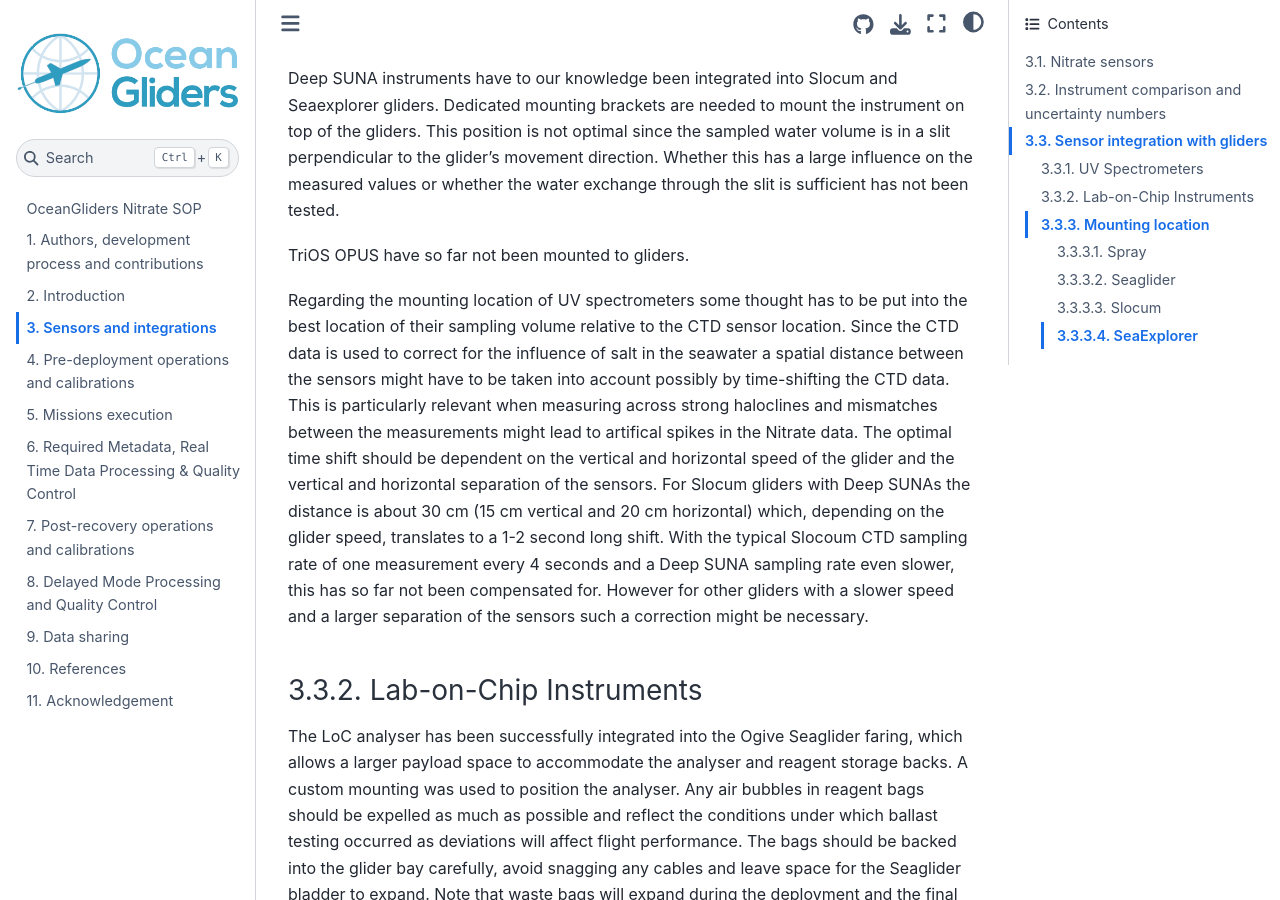
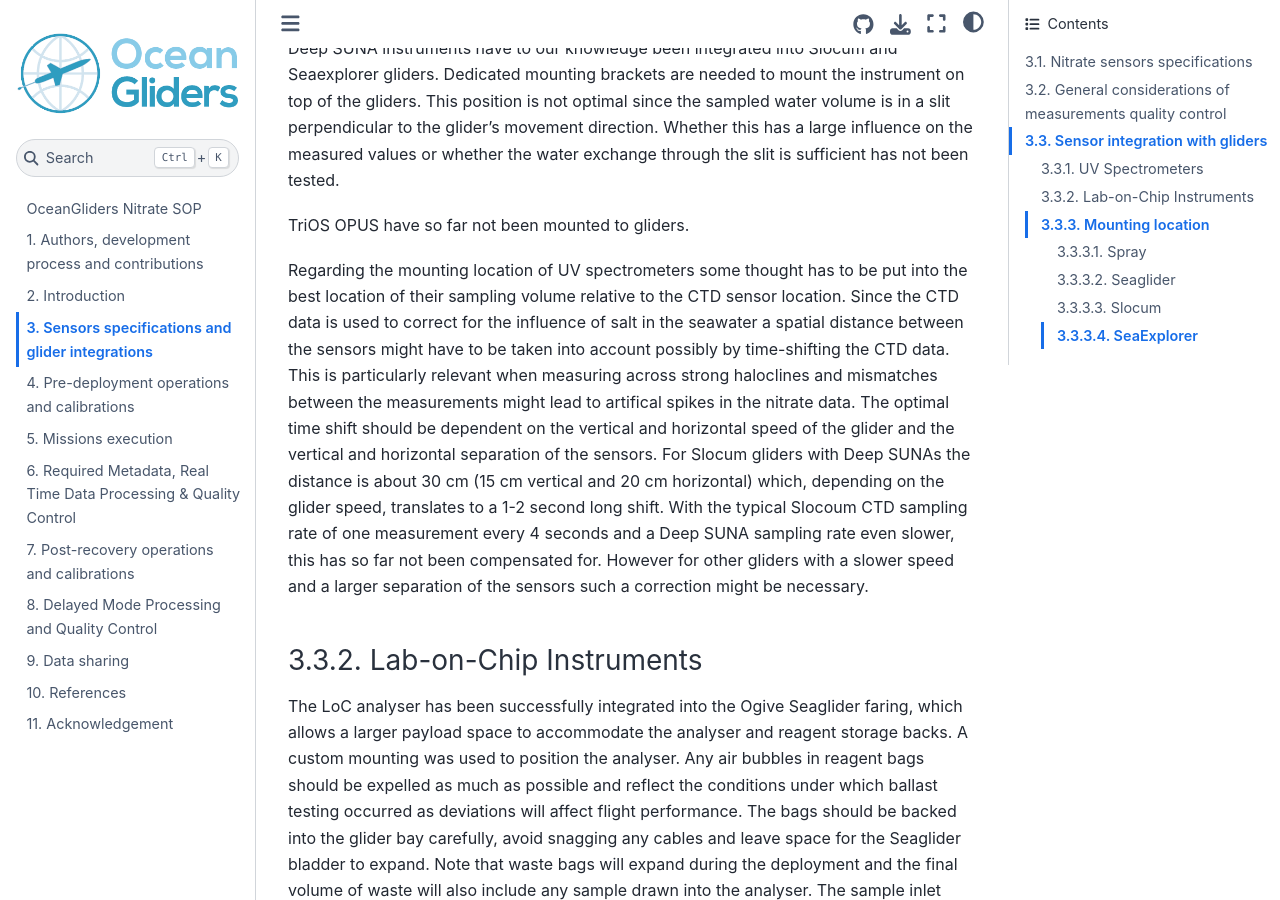
Before and after one commit to OceanGlidersCommunity/Nitrate_SOP, a Jupyter Book: the page built from sections/nitrate_sensors_integration.md, in a window 1280 px wide and 900 px high, scrolled down 6263 px. Built offline with Jupyter Book 1.0.4 settings and Sphinx 7.4.7 and the Sphinx Book theme 1.1.4, drawn with Linux system fonts in a browser that asks for light colours; cross-references to code outside the pages are shown as plain code; some of the changed text lies outside the part shown.

Commit message:
implement Anne's input
@gkrahmann you might want to check the modifications of the sections

```diff
--- a/sections/nitrate_sensors_integration.md
+++ b/sections/nitrate_sensors_integration.md
@@ -1,14 +1,14 @@
-# Sensors and integrations
+# Sensors specifications and glider integrations
 
-## Nitrate sensors
+## Nitrate sensors specifications
 
 ### UV Spectrometers
-To our knowledge there are currently at least two different instruments for UV spectroscopy Nitrate measurements in seawater, one manufactured by Sea-Bird Scientific (USA) called Deep SUNA and one by TriOS (Germany) called OPUS.
+To our knowledge there are currently at least two different instruments for UV spectroscopy nitrate measurements in seawater, one manufactured by Sea-Bird Scientific (USA) called Deep SUNA and one by TriOS (Germany) called OPUS.
 A similar instrument has been developed in China {cite}`Zhu2021` but is not yet commercially available.
 Deep SUNAs have been specially developed for use on gliders and Argo floats and have been in use now for several years with good experiences.
 OPUS instruments have been tested on floats within the [Euro-Argo project](https://www.euro-argo.eu) but not yet on gliders.
-Both instruments have a 10 mm sample path length in common as this appears to be optimal for the used light sources and spectral sensors and the Nitrate concentrations expected in seawater.
-Apart from these instruments there exists a larger number of submersible Nitrate sensors that are optimized for use in freshwater lakes and rivers or for monitoring wastewater (e.g. by [YSI](https://www.ysi.com/parameters/nitrate); by [Xylem](https://www.xylemanalytics.com/en/products/listing-wtw-process-all)).
+Both instruments have a 10 mm sample path length in common as this appears to be optimal for the used light sources and spectral sensors and the nitrate concentrations expected in seawater.
+Apart from these instruments there exists a larger number of submersible nitrate sensors that are optimized for use in freshwater lakes and rivers or for monitoring wastewater (e.g. by [YSI](https://www.ysi.com/parameters/nitrate); by [Xylem](https://www.xylemanalytics.com/en/products/listing-wtw-process-all)).
 Whether these could be modified for use in seawater and on gliders is not known.
 
 #### Sea-Bird Scientific Deep SUNA
@@ -21,7 +21,7 @@ This modified instrument relied on external power and thus was able to have a mu
 The SUNA was further developed into the Deep SUNA which was optimized for the use on autonomous vehicles like gliders or floats with a pressure rating of 2000 dbar and a large internal memory (see also {cite}`Johnson2018`).
 
 All these instruments share the same basic configuration with a Deuterium UV lamp and a 256 channel UV spectrometer covering the wavelengths from 190 to 370 nm.
-Their internal processor is capable of not only storing the measured spectra but also of converting the data in real time into estimates of the Nitrate concentration.
+Their internal processor is capable of not only storing the measured spectra but also of converting the data in real time into estimates of the nitrate concentration.
 
 Deep SUNA have so far been attached to Teledyne Webb Research Slocum (see Figure {ref}`slocum_suna`) and ALSEAMAR SeaExplorer gliders.
 
@@ -79,13 +79,12 @@ The LoC analyser contains a three layer poly(methyl methacrylate) (PMMA) optoflu
 The chip forms the end cap of a dark watertight pressure compensated PVC housing, which is rated to 6000 dbar. The chip is fitted with a cadmium column for the reduction of nitrate to nitrite.
 The system is automated using a 32 bit microcontroller-based electronics package with 18-bit analogue to digital inputs and can stream raw data (1 Hz) over USB, as well as store data on a 8 GB flash memory card.
 Provided with the values of the on-board standards, the LoC analyser is capable of outputting processed data (µM NO<sub>2-</sub><sup>-</sup> + NO<sub>3-</sub><sup>-</sup>) over RS232 or RS485 interfaces {cite}`Beaton2012`.
-The analyser is capable of measuring concentrations ranging from 0.025 to 1000 µM NO<sub>3</sub><sup>-</sup> due to the chip containing 3 measurement cells with differing path lengths.
+The analyser is capable of measuring concentrations ranging from 0.025 to 1000 µM NO<sub>2-</sub><sup>-</sup> + NO<sub>3-</sub><sup>-</sup> due to the chip containing 3 measurement cells with differing path lengths.
 Measurement frequency during glider operations is approximately every 7 minutes, this is preceded by a calibration period of approximately 21 minutes during which blank and standard measurements are made at the start of each dive.
 
-## Instrument comparison and uncertainty numbers
+## General considerations of measurements quality control
 
-### UV Spectrometers
-The quality of the nitrate concentrations derived from UV spectrometer measurements depends on a number of conditions:
+The quality of the nitrate concentrations derived from sensors depends on a number of conditions:
 - time since manufacturer maintenance/calibration (lamp aging)
 - time in the water (bio-fouling)
 - cross-calibration availability (via instrument-on-CTD or nearby water samples or other knowledge)
@@ -139,7 +138,7 @@ Deep SUNA instruments have to our knowledge been integrated into Slocum and Seae
 
 TriOS OPUS have so far not been mounted to gliders.
 
-Regarding the mounting location of UV spectrometers some thought has to be put into the best location of their sampling volume relative to the CTD sensor location. Since the CTD data is used to correct for the influence of salt in the seawater a spatial distance between the sensors might have to be taken into account possibly by time-shifting the CTD data. This is particularly relevant when measuring across strong haloclines and mismatches between the measurements might lead to artifical spikes in the Nitrate data. The optimal time shift should be dependent on the vertical and horizontal speed of the glider and the vertical and horizontal separation of the sensors. For Slocum gliders with Deep SUNAs the distance is about 30 cm (15 cm vertical and 20 cm horizontal) which, depending on the glider speed, translates to a 1-2 second long shift. With the typical Slocoum CTD sampling rate of one measurement every 4 seconds and a Deep SUNA sampling rate even slower, this has so far not been compensated for. However for other gliders with a slower speed and a larger separation of the sensors such a correction might be necessary.
+Regarding the mounting location of UV spectrometers some thought has to be put into the best location of their sampling volume relative to the CTD sensor location. Since the CTD data is used to correct for the influence of salt in the seawater a spatial distance between the sensors might have to be taken into account possibly by time-shifting the CTD data. This is particularly relevant when measuring across strong haloclines and mismatches between the measurements might lead to artifical spikes in the nitrate data. The optimal time shift should be dependent on the vertical and horizontal speed of the glider and the vertical and horizontal separation of the sensors. For Slocum gliders with Deep SUNAs the distance is about 30 cm (15 cm vertical and 20 cm horizontal) which, depending on the glider speed, translates to a 1-2 second long shift. With the typical Slocoum CTD sampling rate of one measurement every 4 seconds and a Deep SUNA sampling rate even slower, this has so far not been compensated for. However for other gliders with a slower speed and a larger separation of the sensors such a correction might be necessary.
 
 ### Lab-on-Chip Instruments
 The LoC analyser has been successfully integrated into the Ogive Seaglider faring, which allows a larger payload space to accommodate the analyser and reagent storage backs.
```
